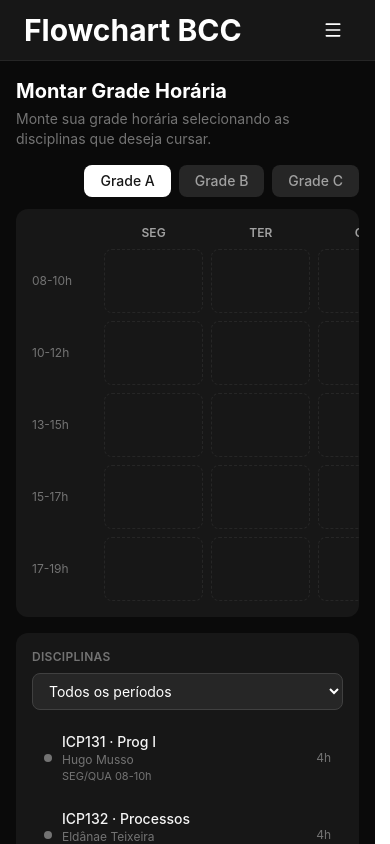
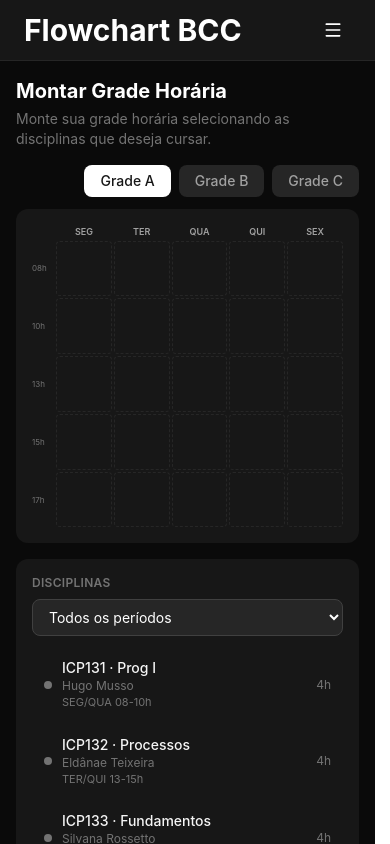
Before and after one commit to borges-1802/flowchart, a React (Vite) app: page /flowchart/grade in a window 390 px wide. Shown: the top 844 px of the page. Built offline with nearby package versions, Linux system fonts and the light colour scheme.

Commit message:
feat: responsividade cards

```diff
--- a/src/components/Grade/ScheduleCell.tsx
+++ b/src/components/Grade/ScheduleCell.tsx
@@ -30,13 +30,17 @@ export function ScheduleCell({
     const conflictColor = conflictColorIndex !== undefined ? getColorByIndex(conflictColorIndex) : null;
 
     return (
-      <div className={`relative flex h-16 w-full flex-col items-center justify-center rounded-lg px-1 text-center ${bgClass} ${textClass}`}>
-        <span className="truncate text-xs font-semibold">{occupant.shortName}</span>
-        <span className="truncate text-[10px] opacity-80">{occupant.teacher}</span>
+      <div
+        className={`relative flex aspect-square w-full flex-col items-center justify-center overflow-hidden rounded px-0.5 text-center sm:aspect-auto sm:h-16 sm:rounded-lg sm:px-1 ${bgClass} ${textClass}`}
+      >
+        <span className="line-clamp-2 w-full wrap-break-word text-[8px] font-semibold leading-[1.1] sm:line-clamp-1 sm:truncate sm:text-xs sm:leading-tight">
+          {occupant.shortName}
+        </span>
+        <span className="hidden w-full truncate text-[10px] opacity-80 sm:block">{occupant.teacher}</span>
 
         {conflictOption && (
           <span
-            className={`absolute -right-1 -top-1 max-w-[85%] truncate rounded-full px-1.5 py-0.5 text-[9px] font-bold shadow-md ring-2 ${
+            className={`absolute -right-1 -top-1 max-w-[85%] truncate rounded-full px-1 py-0.5 text-[7px] font-bold shadow-md ring-1 sm:px-1.5 sm:text-[9px] sm:ring-2 ${
               isDark ? 'ring-neutral-900' : 'ring-white'
             } ${conflictColor ? `${conflictColor.base} ${conflictColor.text}` : 'bg-neutral-500 text-white'}`}
           >
@@ -49,7 +53,7 @@ export function ScheduleCell({
 
   return (
     <div
-      className={`h-16 w-full rounded-lg border border-dashed transition-colors ${
+      className={`aspect-square w-full rounded border border-dashed transition-colors sm:aspect-auto sm:h-16 sm:rounded-lg ${
         isPreview && previewColor
           ? previewColor
           : isDark
--- a/src/components/Grade/ScheduleGrid.tsx
+++ b/src/components/Grade/ScheduleGrid.tsx
@@ -24,17 +24,25 @@ export function ScheduleGrid({ theme, options, placedIds, armedOption, colorAssi
   const isDark = theme === 'dark';
 
   return (
-    <div className="grid min-w-150 grid-cols-[64px_repeat(5,1fr)] gap-2">
+    <div className="grid w-full grid-cols-[22px_repeat(5,1fr)] gap-0.5 sm:grid-cols-[64px_repeat(5,1fr)] sm:gap-2">
       <div />
       {DAYS.map((day) => (
-        <p key={day} className={`text-center text-xs font-semibold ${isDark ? 'text-neutral-400' : 'text-neutral-500'}`}>
+        <p
+          key={day}
+          className={`text-center text-[9px] font-semibold sm:text-xs ${isDark ? 'text-neutral-400' : 'text-neutral-500'}`}
+        >
           {dayLabels[day]}
         </p>
       ))}
 
       {TIME_BLOCKS.map((time) => (
         <Fragment key={time}>
-          <p className={`flex items-center text-xs ${isDark ? 'text-neutral-500' : 'text-neutral-500'}`}>{time}</p>
+          <p
+            className={`flex items-center text-[8px] leading-tight sm:text-xs ${isDark ? 'text-neutral-500' : 'text-neutral-500'}`}
+          >
+            <span className="sm:hidden">{time.split('-')[0]}h</span>
+            <span className="hidden sm:inline">{time}</span>
+          </p>
           {DAYS.map((day) => {
             const occupant = getOptionAt(day, time, placedIds, options);
             const isPreview =
```
